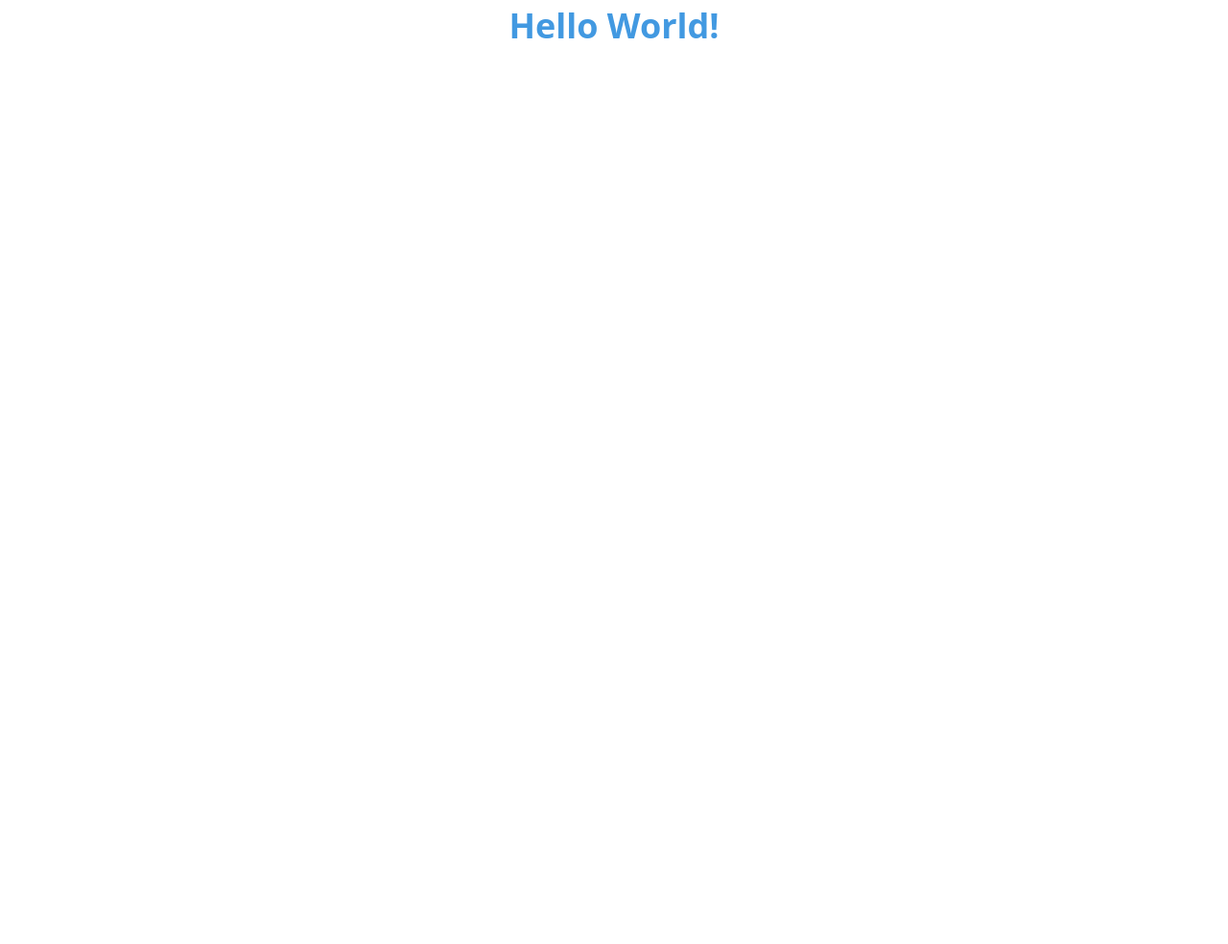
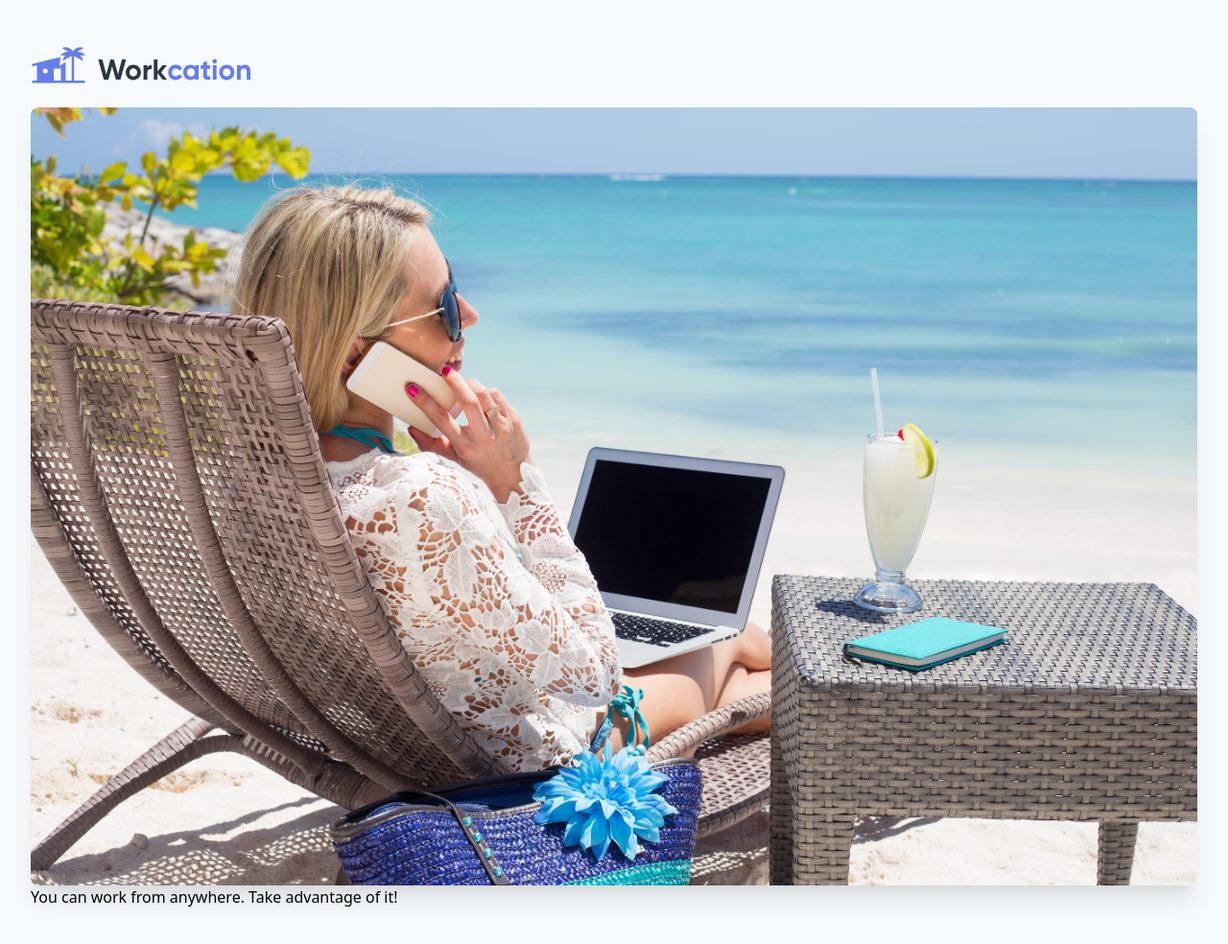
Before and after one commit to robenkleene/Examples, a browser extension: page tailwind/public/index.html in a window 1280 px wide. Shown: the whole page at 96% size. Before the commit the page ends 800 px from the top, so only its background shows below. Drawn offline with nearby package versions, Linux system fonts and the light colour scheme; files that its build step writes are made by us from their sources.

Commit message:
Work on tutorial

```diff
--- a/tailwind/public/index.html
+++ b/tailwind/public/index.html
@@ -5,7 +5,11 @@
   <title>Document</title>
   <link rel="stylesheet" href="/build/tailwind.css">
 </head>
-<body>
-  <h1 class="text-4xl font-bold text-center text-blue-500">Hello World!</h1>
+<body class="bg-gray-100">
+  <div class="px-8 py-12">
+    <img class="h-10" src="/img/logo.svg" alt="Workcation">
+    <img class="mt-6 rounded-lg shadow-xl" src="/img/beach-work.jpg" alt="Woman Workcationing on the beach">
+    <h1>You can work from anywhere. Take advantage of it!</h1>
+  </div>
 </body>
 </html>
```
Also changed, not shown: tailwind/public/img/beach-work.jpg (added), tailwind/public/img/logo.svg (added).
